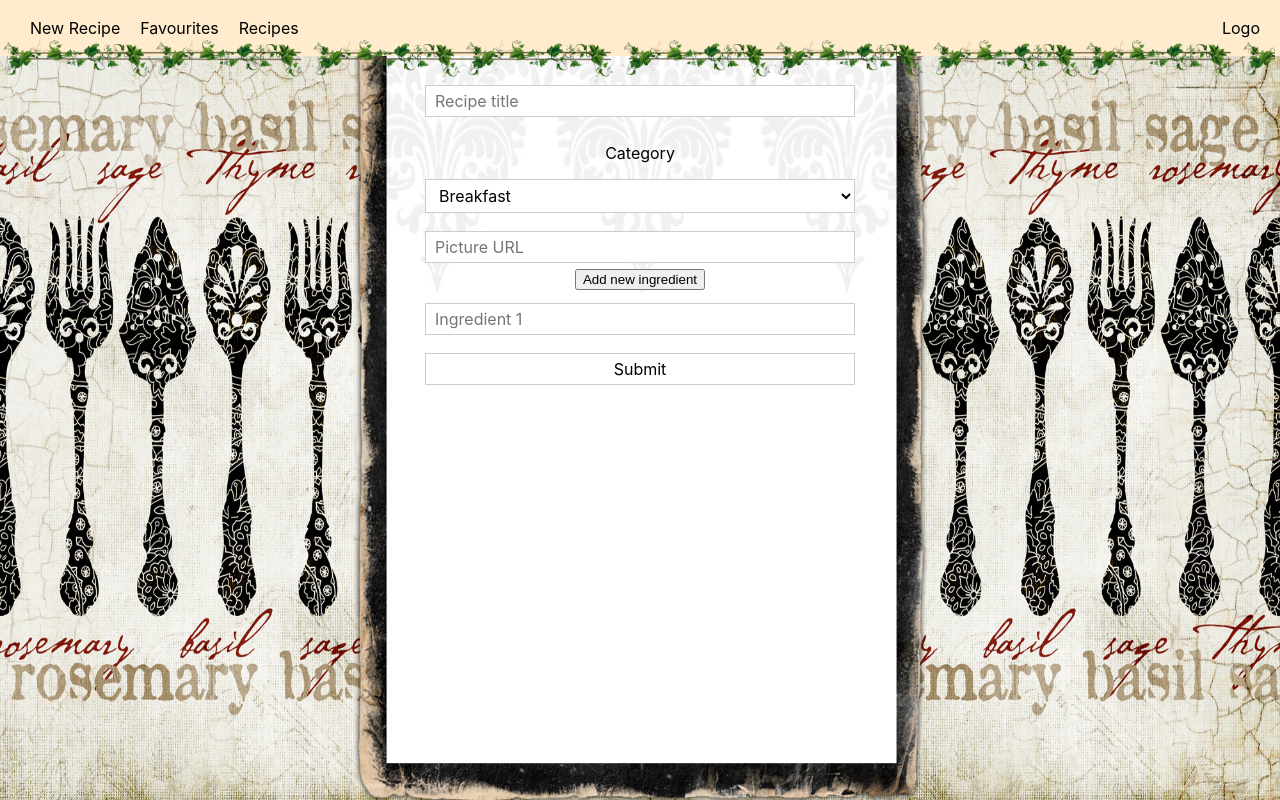
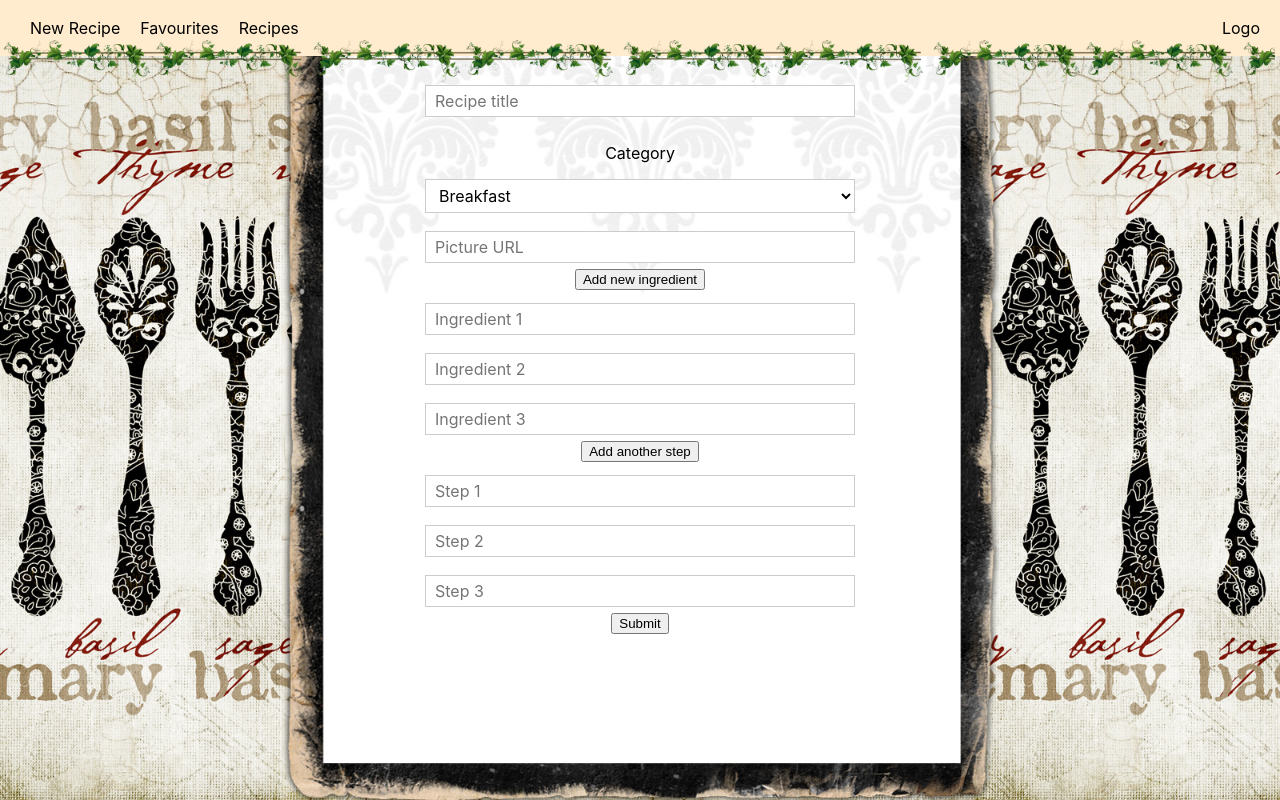
Before and after one commit to DawidSzpener/Ripicipi, a React (Create React App) app: page / in a window 1280 px wide. Built offline with nearby package versions, Linux system fonts and the light colour scheme.

Commit message:
style: backgroudn image and input forms now stay in the middle of the screen no matter resolution of the screen

```diff
--- a/src/Containers/AddRecipe/AddRecipe.css
+++ b/src/Containers/AddRecipe/AddRecipe.css
@@ -6,6 +6,41 @@
   box-sizing: border-box;
 }
 
+.IngredientsForms {
+  max-height: 150px;
+  overflow: auto;
+}
+
+.PreparationsForms {
+  max-height: 150px;
+  overflow: auto;
+}
+
+.PreparationsButton {
+}
+
+.IngredientsButton {
+
+}
+
+.bg-add {
+  background: url('../../assets/pictures/addbackground.png') no-repeat center center fixed;
+  -webkit-background-size: cover;
+  -moz-background-size: cover;
+  -o-background-size: cover;
+  background-size: cover;
+  min-height: 1024px;
+  min-width: 1024px;
+  opacity: 1;
+  width: 100%;
+  height: auto;
+  position: fixed;
+  background-repeat: no-repeat;
+  top: 0;
+  left: 0;
+  z-index: -1;
+}
+
 @media (min-width: 600px) {
   .AddRecipeForms {
     width: 440px;
--- a/src/Containers/AddRecipe/AddRecipe.js
+++ b/src/Containers/AddRecipe/AddRecipe.js
@@ -1,12 +1,12 @@
 import React, { Component } from 'react'
 import Aux from '../../hoc/Aux'
-import background from '../../assets/pictures/addbackground.png'
 import Input from '../../Components/UI/Form/Form'
 import './AddRecipe.css'
 
 class AddRecipe extends Component {
   state = {
-    ingredients: [{ingredient: ''}],
+    ingredients: [{ingredient: ''}, {ingredient: ''}, {ingredient: ''}],
+    preparations: [{preparation: ''}, {preparation: ''}, {preparation: ''}],
   }
 
   addIngredient = (event) => {
@@ -15,15 +15,10 @@ class AddRecipe extends Component {
     }))
   }
 
-  handleChange = (event) => {
-    if (['ingredient'].include(event.target.className)){
-      let ingredients = [...this.state.ingredients]
-
-      ingredients[event.target.dataset.id][event.target.className] = event.target.value.toUpperCase()
-      this.setState({ ingredients }, () => console.log(this.state.ingredients))
-    } else {
-      this.setState({ [event.target.name]: event.target.value.toUpperCase()})
-    }
+  addPreparation = (event) => {
+    this.setState((prevState) => ({
+      preparations: [...prevState.preparations, {prepartion: ''}]
+    }))
   }
 
   handleSubmit = (event) => { event.preventDefault() }
@@ -31,36 +26,50 @@ class AddRecipe extends Component {
   render() {
 
     let {ingredients} = this.state
+    let {preparations} = this.state
 
 
     return (
       <Aux>
-        <div className="bg-color" label='Title'>
-          <img src={background} alt="bg" className="bg"></img>
-        </div>
         <div className='AddRecipeForms'>
+          <div className='bg-add'></div>
           <form onSubmit={this.handleSubmit}>
             <Input inputtype='input' type="text" name="title" placeholder="Recipe title"/>
             <Input inputtype='select' type="text" name="category" />
             <Input inputtype='input' type="text" name="picture" placeholder="Picture URL"/>
-            <button onClick={this.addIngredient}>Add new ingredient</button>
-
+            <button className ='IngredientsButton' onClick={this.addIngredient}>Add new ingredient</button>
+            <div className='IngredientsForms'>
               {
                 ingredients.map((val, idx) => {
                   let ingredientId = `Ingredient ${idx}`
                   return (
-                  <div key={idx}>
                     <Input
                       inputtype='input'
                       type="text"
                       key={ingredientId}
                       name={ingredientId}
                       placeholder={`Ingredient ${idx + 1}`}/>
-                  </div>
                   )
                 })
               }
-            <Input type='submit' value='Submit' />
+            </div>
+            <button className ='PreparationsButton' onClick={this.addPreparation}>Add another step</button>
+            <div className='PreparationsForms'>
+              {
+                preparations.map((val, idx) => {
+                  let preparationsId = `preparations ${idx}`
+                  return (
+                    <Input
+                      inputtype='input'
+                      type="text"
+                      key={preparationsId}
+                      name={preparationsId}
+                      placeholder={`Step ${idx + 1}`}/>
+                  )
+                })
+              }
+            </div>
+            <input type='submit' value='Submit' />
           </form>
         </div>
       </Aux>
```
Lines whose indentation alone changed are shown as unchanged.
